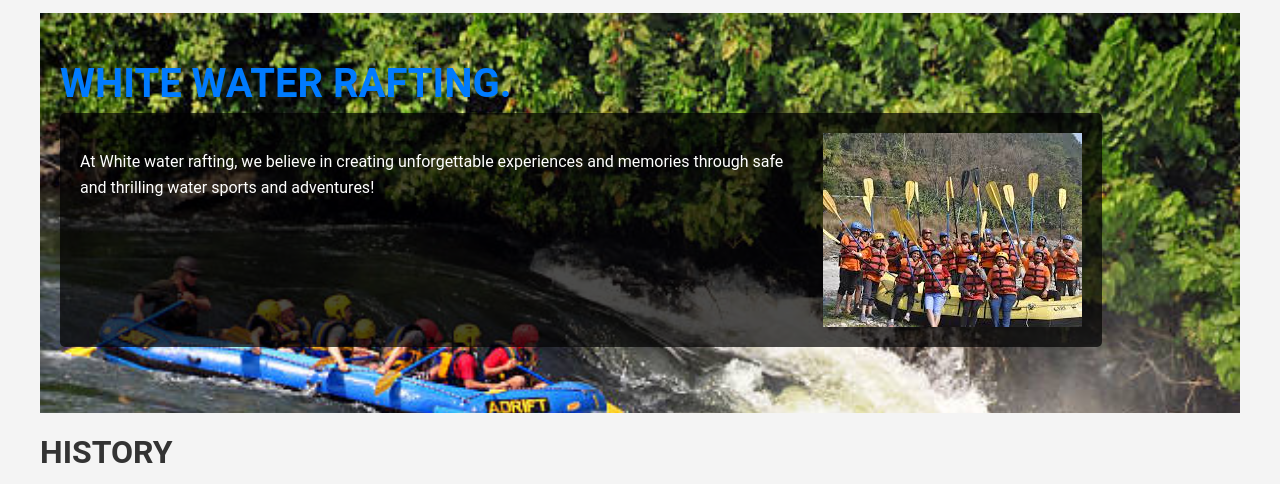
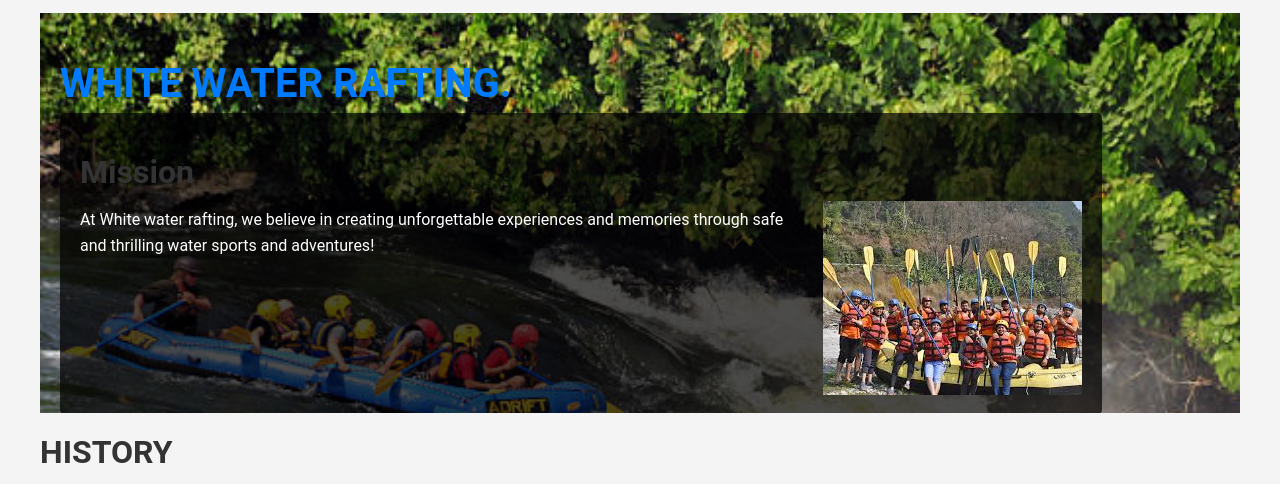
Before and after one commit to MaxTinka/wdd130, a plain HTML site: page wwr/about.html in a window 1280 px wide. Shown: the part 268-752 px from the top of the page. Drawn offline with Linux system fonts and the light colour scheme; files that its build step writes are made by us from their sources.

Commit message:
addede html validations

```diff
--- a/wwr/about.html
+++ b/wwr/about.html
@@ -26,6 +26,7 @@
             <img src="images/rafting.jpg" alt="Rafting Background" class="hero-image">
             <h1>WHITE WATER RAFTING.</h1>
             <article>
+                <h2>Mission</h2>
                 <img src="images/happy.jpg" alt="Happy Client" class="client-image">
                 <p>At White water rafting, we believe in creating unforgettable experiences and memories through safe and thrilling water sports and adventures!</p>
             </article>
@@ -60,7 +61,6 @@
             <a href="https://instagram.com" target="_blank">
                 <img src="images/instagram.png" alt="Instagram Icon">
             </a>
-        </footer>
         </div>
     </footer>
 </body>
```
